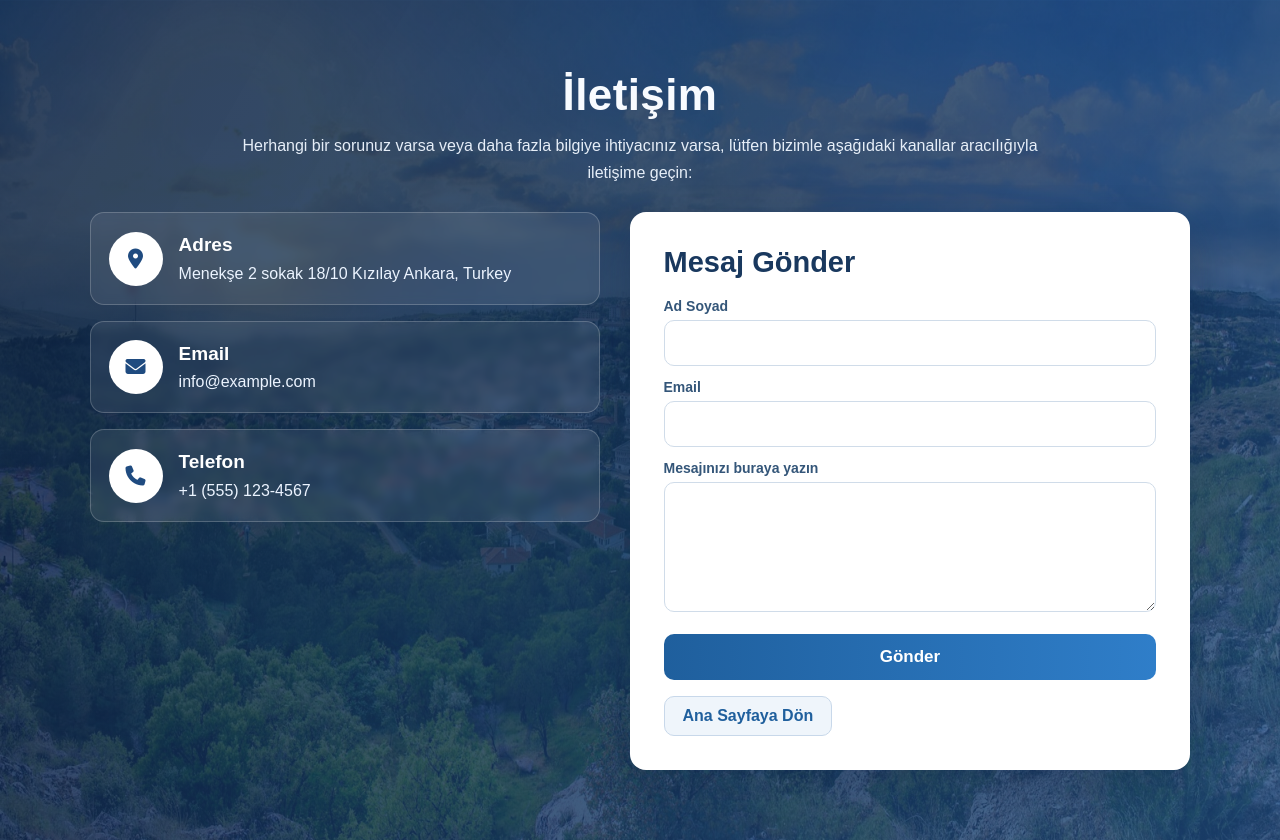
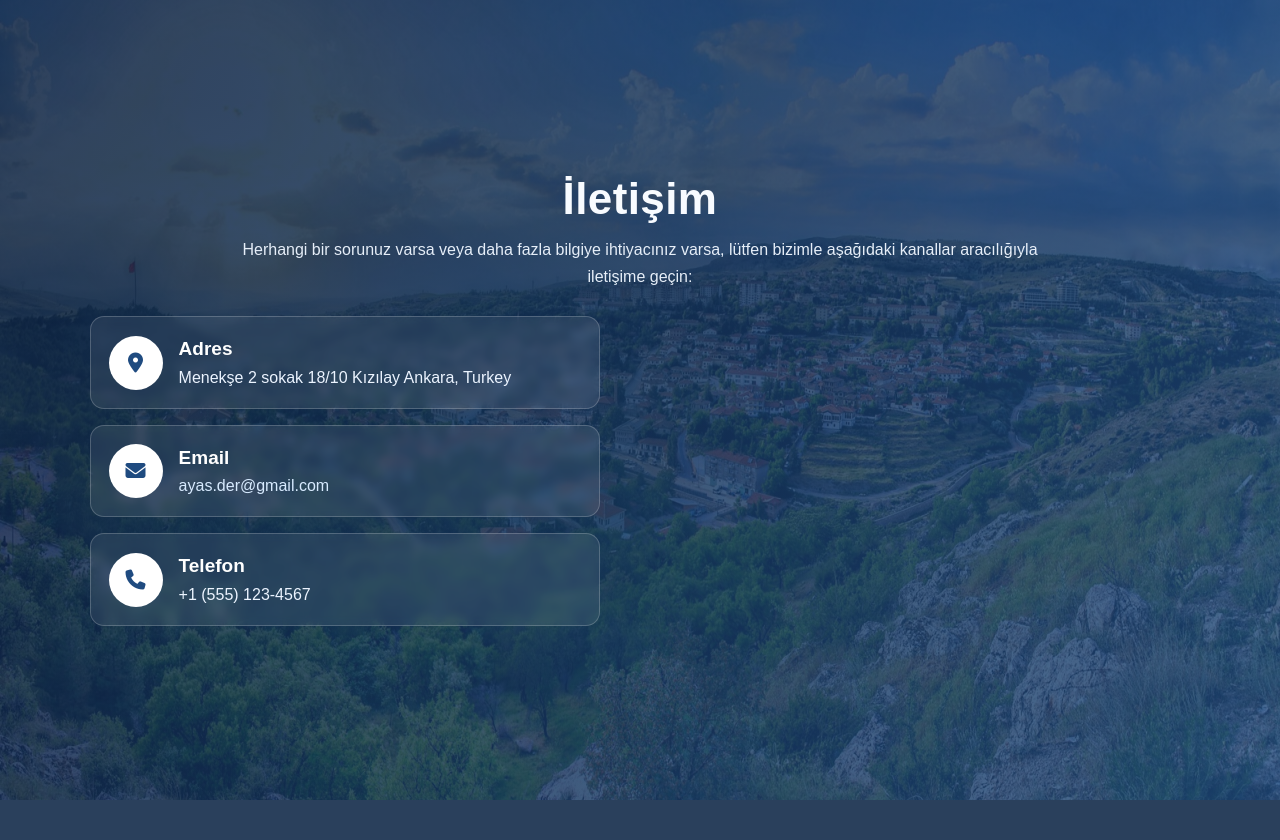
Before and after one commit to OzanSaridogan/AyasAssociationProject, a Django app: page /contact/ in a window 1280 px wide. After the commit the page ends 800 px from the top, so only its background shows below. Run offline with Django 5.2, Linux system fonts and the light colour scheme.

Commit message:
pdf fixed

```diff
--- a/anasayfa/static/css/style.css
+++ b/anasayfa/static/css/style.css
@@ -204,6 +204,16 @@ main h1 {
   line-height: 1.5;
 }
 
+.contact .ContactInfo .box .text a {
+  color: #d8ebff;
+  text-decoration: none;
+  font-weight: 500;
+}
+
+.contact .ContactInfo .box .text a:hover {
+  text-decoration: underline;
+}
+
 .contact .ContactInfo .box .text h3 {
   font-weight: 600;
   font-size: 19px;
--- a/anasayfa/templates/contact.html
+++ b/anasayfa/templates/contact.html
@@ -34,7 +34,7 @@
                     </div>
                     <div class="text">
                         <h3>Email</h3>
-                        <p>info@example.com</p>
+                        <p><a href="mailto:ayas.der@gmail.com">ayas.der@gmail.com</a></p>
                     </div>
                 </div>
 
@@ -48,37 +48,6 @@
                     </div>
                 </div>
             </div>
-
-            <!-- ✅ Contact Form is now a sibling, not inside ContactInfo -->
-            <div class="contactForm">
-                <form method="post">
-                    {% csrf_token %}
-                    <h2>Mesaj Gönder</h2>
-                    <div class="inputBox">
-                        <label for="name">Ad Soyad</label>
-                        <input type="text" id="name" name="name" required>
-                    </div>
-
-                    <div class="inputBox">
-                        <label for="email">Email</label>
-                        <input type="email" id="email" name="email" required>
-                    </div>
-
-                    <div class="inputBox">
-                        <label for="message">Mesajınızı buraya yazın</label>
-                        <textarea id="message" name="message" required></textarea>
-                    </div>
-
-                    <div class="inputBox">
-                        <input type="submit" value="Gönder">
-                    </div>
-                </form>
-                <!-- Go to Home Page Button (inside contactForm, below form) -->
-                <div>
-                    <a href="/" class="btn-home">Ana Sayfaya Dön</a>
-                </div>
-            </div>
-        </div>
     </section>
 
 </body>
```
Also changed, not shown: other parts of anasayfa/static/css/style.css (+31 -0 lines).
